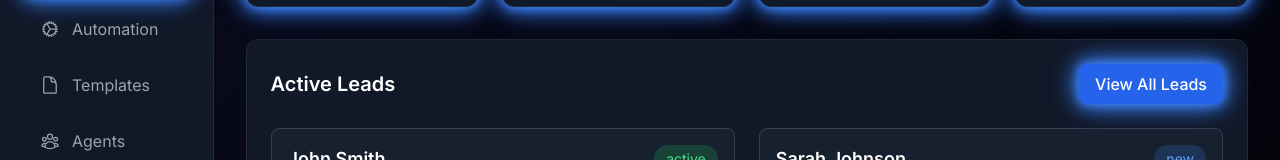
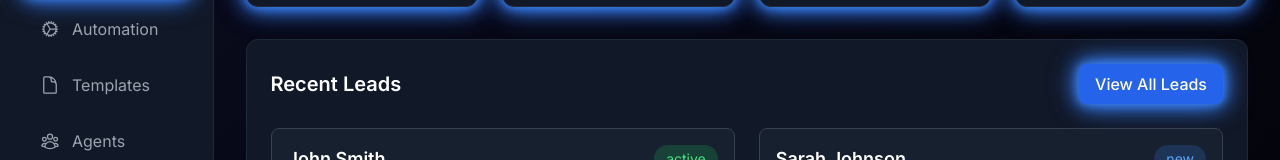
Before and after one commit to AI-call-center/dashboard, a React (Vite) app: page / in a window 1280 px wide. Shown: the part 139-299 px from the top of the page. Built offline with nearby package versions, Linux system fonts and the light colour scheme; the HTML template or start-up script is replaced by a standard one.

Commit message:
refactor: rename 'Active Leads' to 'Recent Leads' in dashboard

```diff
--- a/src/components/Dashboard.tsx
+++ b/src/components/Dashboard.tsx
@@ -87,7 +87,7 @@
         className="p-6 rounded-xl bg-dashboard-surface border border-gray-800"
       >
         <div className="flex justify-between items-center mb-6">
-          <div className="text-xl font-semibold text-white">Active Leads</div>
+          <div className="text-xl font-semibold text-white">Recent Leads</div>
           <motion.button
             whileHover={{ scale: 1.05 }}
             className="px-4 py-2 bg-dashboard-accent rounded-lg text-white font-medium animate-glow"
```
